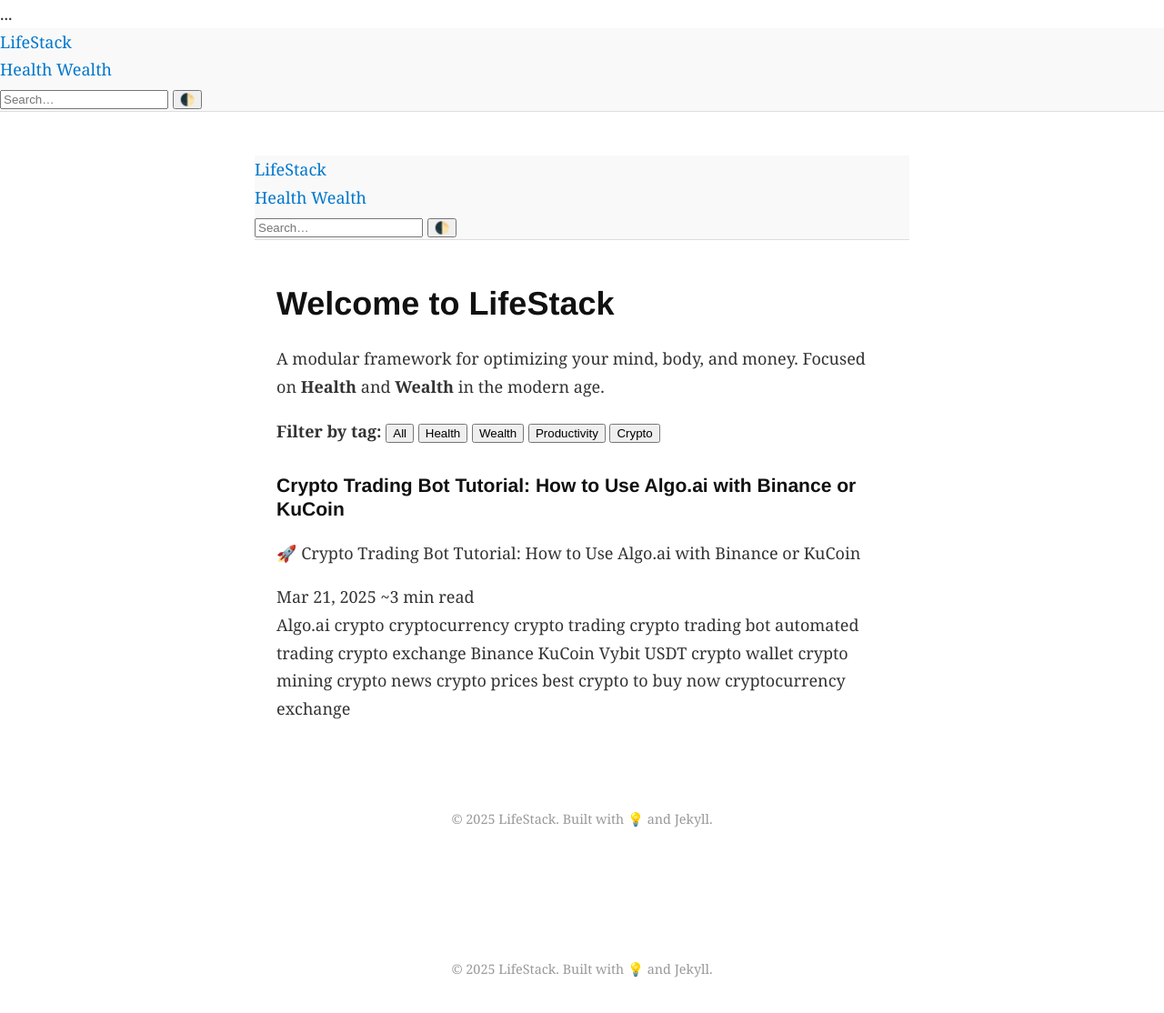
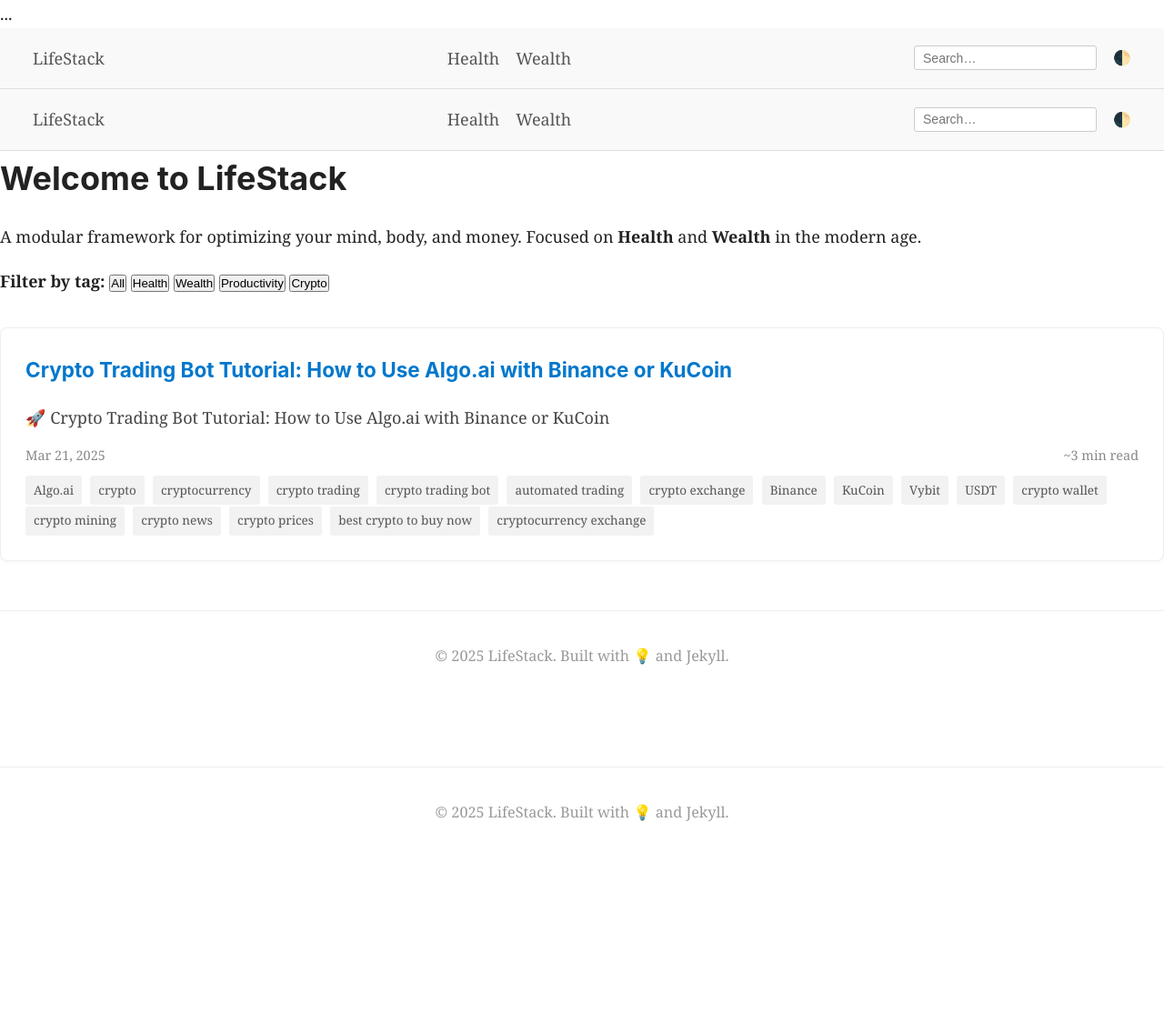
Before and after one commit to skelleng/lifeStack, a Jekyll site: the page built from index.html, in a window 1280 px wide and 1125 px high. Shown: the top 1114 px of the window at 91% size. Built offline with Jekyll 4.4.1, drawn with Linux system fonts in a browser that asks for light colours.

Commit message:
Update style.css

```diff
--- a/assets/css/style.css
+++ b/assets/css/style.css
@@ -1,126 +1,232 @@
-html {
-  scroll-behavior: smooth;
+/* ------------------
+   RESET & BASE
+------------------ */
+* {
+  margin: 0;
+  padding: 0;
+  box-sizing: border-box;
 }
 
-body {
-  font-family: Georgia, serif;
+html, body {
+  height: 100%;
+  font-family: Georgia, 'Times New Roman', Times, serif;
   font-size: 18px;
   line-height: 1.7;
-  color: #333;
-  background: #fff;
-  margin: 0;
-  padding: 0;
+  background-color: #fff;
+  color: #222;
   transition: background 0.3s ease, color 0.3s ease;
 }
 
-main {
-  max-width: 720px;
-  margin: 3rem auto;
-  padding: 0 1.5rem;
+h1, h2, h3, h4, h5 {
+  font-family: -apple-system, BlinkMacSystemFont, "Segoe UI", Roboto, Helvetica, Arial, sans-serif;
+  margin-bottom: 1rem;
 }
 
-h1, h2, h3 {
-  font-family: Helvetica, sans-serif;
-  font-weight: 600;
-  line-height: 1.2;
-  color: #111;
-  margin-top: 2rem;
+p {
+  margin-bottom: 1rem;
 }
 
 a {
   color: #0077cc;
   text-decoration: none;
-  transition: color 0.3s ease;
 }
+
 a:hover {
   text-decoration: underline;
 }
 
-ul {
-  margin-top: 1rem;
-  padding-left: 1.25rem;
-}
-
-/* Sticky Nav */
-nav {
+/* ------------------
+   NAVBAR
+------------------ */
+.navbar {
+  width: 100%;
+  padding: 1rem 2rem;
+  min-height: 60px;
+  background: #f9f9f9;
+  border-bottom: 1px solid #ddd;
+  display: flex;
+  justify-content: space-between;
+  align-items: center;
   position: sticky;
   top: 0;
   z-index: 1000;
-  background: #f9f9f9;
-  border-bottom: 1px solid #ddd;
-  transition: background 0.3s ease, border-color 0.3s ease;
 }
 
-/* Search Results */
-#searchResults {
-  position: absolute;
-  background: #fff;
-  color: #000;
-  font-size: 14px;
-  padding: 0.5rem 1rem;
-  display: none;
-  border: 1px solid #ccc;
-  border-radius: 4px;
-  max-width: 300px;
-  margin-left: auto;
-  margin-right: 2rem;
-  z-index: 1001;
+.nav-left, .nav-center, .nav-right {
+  display: flex;
+  align-items: center;
+  gap: 1rem;
 }
 
-/* Back to Top */
-#backToTop {
-  position: fixed;
-  bottom: 30px;
-  right: 30px;
-  background: #eee;
-  padding: 0.5rem 0.75rem;
-  border-radius: 5px;
-  font-size: 14px;
-  text-decoration: none;
-  color: #333;
-  display: none;
-  z-index: 1001;
-  transition: background 0.3s ease, color 0.3s ease;
+.nav-center {
+  flex-grow: 1;
+  justify-content: center;
 }
 
-/* 🌙 Dark Mode */
+.navbar a {
+  text-decoration: none;
+  color: #555;
+}
+
+.navbar a:hover {
+  color: #000;
+}
+
+#searchBox {
+  padding: 0.25rem 0.5rem;
+  font-size: 14px;
+  border: 1px solid #ccc;
+  border-radius: 3px;
+}
+
+#themeToggle {
+  background: none;
+  border: none;
+  font-size: 16px;
+  cursor: pointer;
+  color: #555;
+}
+
+/* ------------------
+   POSTS (Card Style)
+------------------ */
+.post-grid {
+  display: grid;
+  grid-template-columns: repeat(auto-fit, minmax(280px, 1fr));
+  gap: 2rem;
+  margin-top: 2rem;
+}
+
+.post-card {
+  background: #fff;
+  border: 1px solid #eee;
+  padding: 1.5rem;
+  border-radius: 8px;
+  box-shadow: 0 1px 4px rgba(0,0,0,0.04);
+  transition: all 0.2s ease;
+}
+
+.post-card:hover {
+  transform: translateY(-2px);
+  box-shadow: 0 4px 12px rgba(0,0,0,0.06);
+}
+
+.post-card h3 {
+  margin-top: 0;
+  font-size: 1.25rem;
+}
+
+.post-card .excerpt {
+  color: #444;
+  margin: 0.75rem 0;
+}
+
+.meta {
+  font-size: 0.8rem;
+  color: #888;
+  display: flex;
+  justify-content: space-between;
+}
+
+.tags {
+  margin-top: 0.5rem;
+}
+
+.tag {
+  display: inline-block;
+  background: #f2f2f2;
+  padding: 0.25rem 0.5rem;
+  font-size: 0.75rem;
+  border-radius: 3px;
+  margin-right: 0.25rem;
+  color: #555;
+}
+
+/* ------------------
+   FOOTER
+------------------ */
+footer {
+  padding: 2rem;
+  margin-top: 3rem;
+  text-align: center;
+  font-size: 0.85rem;
+  color: #888;
+  border-top: 1px solid #eee;
+}
+
+.footer-links {
+  margin-bottom: 0.5rem;
+}
+
+.footer-links a {
+  margin: 0 0.75rem;
+  color: #666;
+}
+
+/* ------------------
+   DARK MODE
+------------------ */
 body.dark {
-  background: #111;
-  color: #f0f0f0;
+  background-color: #111;
+  color: #eee;
 }
+
 body.dark a {
   color: #66ccff;
 }
-body.dark nav {
-  background-color: #222;
-  border-color: #444;
+
+body.dark a:hover {
+  color: #88ddff;
 }
-body.dark nav a {
-  color: #ddd;
-}
-body.dark nav a:hover {
-  color: #66ccff;
-}
-body.dark footer {
-  color: #aaa;
-}
-body.dark #backToTop {
-  background: #333;
+
+body.dark h1, body.dark h2, body.dark h3 {
   color: #fff;
 }
-body.dark #searchBox {
-  background-color: #111;
-  color: #f0f0f0;
-  border: 1px solid #555;
+
+body.dark .navbar {
+  background-color: #1a1a1a;
+  border-color: #333;
 }
-body.dark #themeToggle {
+
+body.dark .navbar a {
   color: #ccc;
 }
 
-/* 🌗 Optional: start in dark mode if OS prefers it */
-@media (prefers-color-scheme: dark) {
-  body:not(.light):not(.dark) {
-    background: #111;
-    color: #f0f0f0;
-  }
+body.dark .navbar a:hover {
+  color: #fff;
 }
+
+body.dark #searchBox {
+  background-color: #222;
+  color: #eee;
+  border: 1px solid #555;
+}
+
+body.dark #themeToggle {
+  color: #eee;
+}
+
+body.dark .post-card {
+  background: #1a1a1a;
+  border-color: #333;
+}
+
+body.dark .post-card h3,
+body.dark .post-card .excerpt,
+body.dark .meta,
+body.dark .tag {
+  color: #ccc;
+}
+
+body.dark .tag {
+  background: #2a2a2a;
+}
+
+body.dark footer {
+  border-top-color: #444;
+  color: #aaa;
+}
+
+body.dark .footer-links a {
+  color: #bbb;
+}
```
